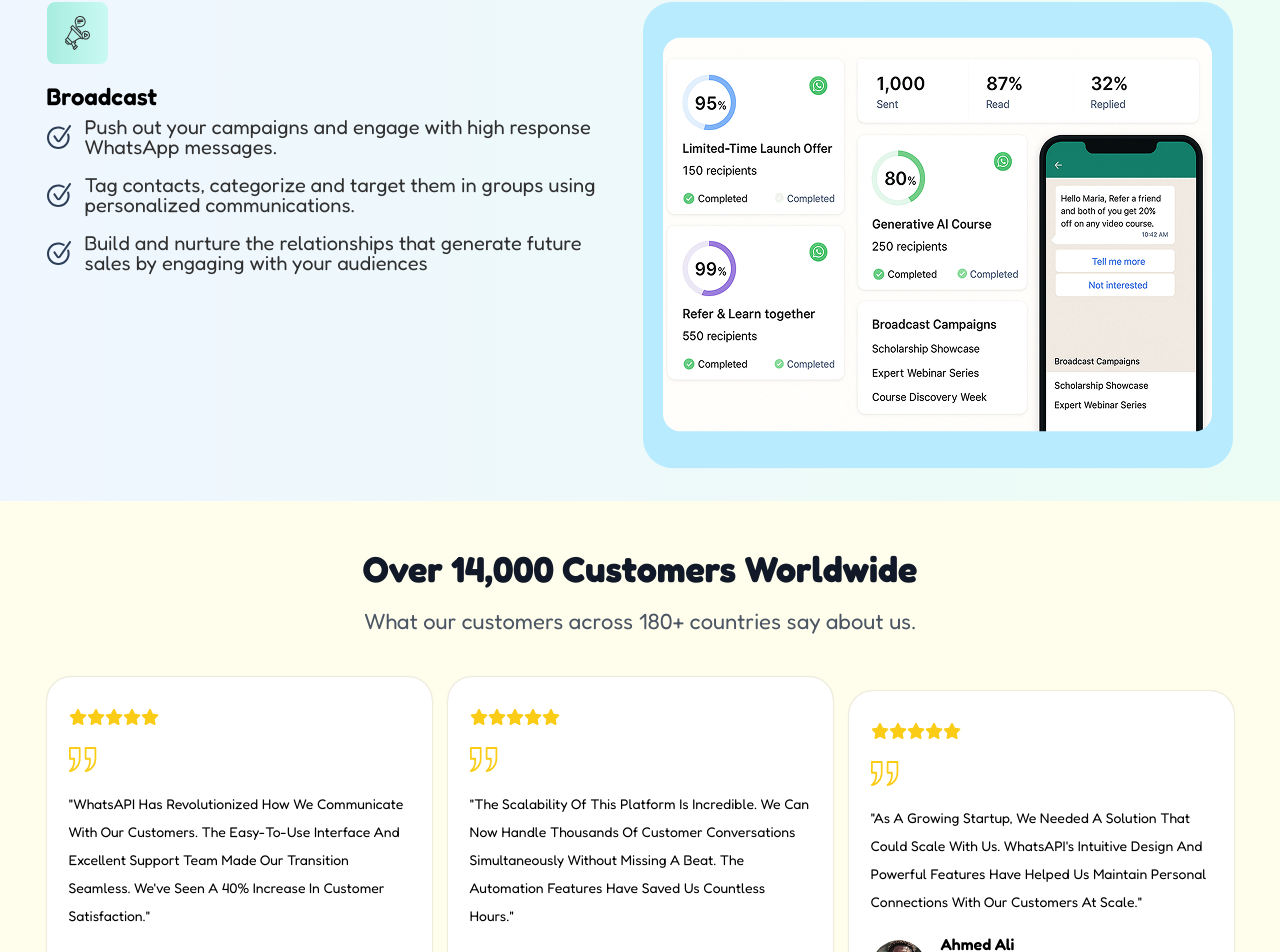
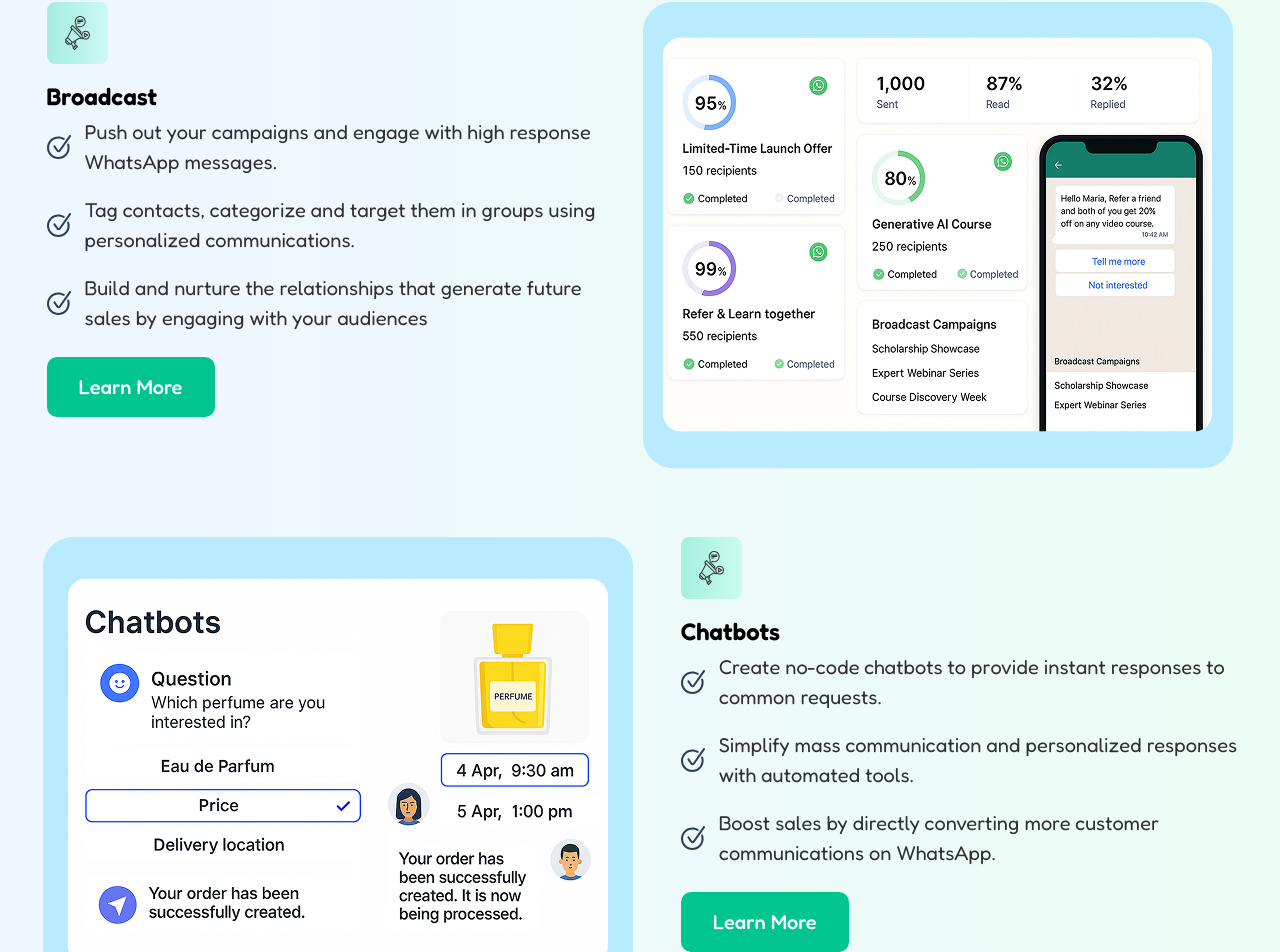
Before and after one commit to AQuadic/chat.space_nextjs, a Next.js app: page / in a window 1280 px wide. Shown: the part 1705-2657 px from the top of the page. Built offline with nearby package versions, Linux system fonts and the light colour scheme.

Commit message:
home features - last sections

```diff
--- a/src/components/home/HomeFeatures.tsx
+++ b/src/components/home/HomeFeatures.tsx
@@ -3,6 +3,8 @@ import Broadcast from '../icons/home/Broadcast'
 import NavyCheck from '../icons/home/NavyCheck'
 import Image from 'next/image'
 import featuresImage from '../../../public/images/home/homeFeatures.png'
+import chatbots from '../../../public/images/home/chatbots.png'
+import sharedTeam from '../../../public/images/home/sharedTeam.png'
 const HomeFeatures = () => {
     return (
         <section className='bg-[linear-gradient(90deg,_#EFF6FF_0%,_#ECFDF5_100%)] py-8'>
@@ -15,25 +17,90 @@ const HomeFeatures = () => {
                         <h1 className='text-[#000000] text-2xl font-semibold mt-4'>Broadcast</h1>
                         <div className='mt-1 flex items-center gap-[14px]'>
                             <NavyCheck />
-                            <p className='text-[#303030] text-xl font-normal leading-[100%]'>
+                            <p className='text-[#303030] text-xl font-normal leading-[150%]'>
                                 Push out your campaigns and engage with high response <br /> WhatsApp messages.
                             </p>
                         </div>
                         <div className='mt-[18px] flex items-center gap-[14px]'>
                             <NavyCheck />
-                            <p className='text-[#303030] text-xl font-normal leading-[100%]'>
+                            <p className='text-[#303030] text-xl font-normal leading-[150%]'>
                                 Tag contacts, categorize and target them in groups using <br /> personalized communications.
                             </p>
                         </div>
                         <div className='mt-[18px] flex items-center gap-[14px]'>
                             <NavyCheck />
-                            <p className='text-[#303030] text-xl font-normal leading-[100%]'>
+                            <p className='text-[#303030] text-xl font-normal leading-[150%]'>
                                 Build and nurture the relationships that generate future <br /> sales by engaging with your audiences
                             </p>
                         </div>
+                        <button className='w-[168px] h-[60px] bg-[#00C58E] rounded-[10px] mt-6 text-[#FFFFFF] text-xl font-medium leading-10'>
+                            Learn More
+                        </button>
                     </div>
                     <div>
                         <Image src={featuresImage} alt='features' width={590} height={466} />
+                    </div>
+                </div>
+
+                <div className='mt-[68px] flex flex-wrap justify-between gap-12'>
+                    <div>
+                        <Image src={chatbots} alt='features' width={590} height={466} />
+                    </div>
+                    <div>
+                        <Broadcast />
+                        <h1 className='text-[#000000] text-2xl font-semibold mt-4'>Chatbots</h1>
+                        <div className='mt-1 flex items-center gap-[14px]'>
+                            <NavyCheck />
+                            <p className='text-[#303030] text-xl font-normal leading-[150%]'>
+                                Create no-code chatbots to provide instant responses to <br /> common requests.
+                            </p>
+                        </div>
+                        <div className='mt-[18px] flex items-center gap-[14px]'>
+                            <NavyCheck />
+                            <p className='text-[#303030] text-xl font-normal leading-[150%]'>
+                                Simplify mass communication and personalized responses <br /> with automated tools.
+                            </p>
+                        </div>
+                        <div className='mt-[18px] flex items-center gap-[14px]'>
+                            <NavyCheck />
+                            <p className='text-[#303030] text-xl font-normal leading-[150%]'>
+                                Boost sales by directly converting more customer <br /> communications on WhatsApp.
+                            </p>
+                        </div>
+                            <button className='w-[168px] h-[60px] bg-[#00C58E] rounded-[10px] mt-6 text-[#FFFFFF] text-xl font-medium leading-10'>
+                            Learn More
+                        </button>
+                    </div>
+                </div>
+
+                <div className='mt-[68px] flex flex-wrap justify-between gap-12'>
+                    <div>
+                        <Broadcast />
+                        <h1 className='text-[#000000] text-2xl font-semibold mt-4'>sharedTeam</h1>
+                        <div className='mt-1 flex items-center gap-[14px]'>
+                            <NavyCheck />
+                            <p className='text-[#303030] text-xl font-normal leading-[150%]'>
+                                Push out your campaigns and engage with high response <br /> WhatsApp messages.
+                            </p>
+                        </div>
+                        <div className='mt-[18px] flex items-center gap-[14px]'>
+                            <NavyCheck />
+                            <p className='text-[#303030] text-xl font-normal leading-[150%]'>
+                                Tag contacts, categorize and target them in groups using <br /> personalized communications.
+                            </p>
+                        </div>
+                        <div className='mt-[18px] flex items-center gap-[14px]'>
+                            <NavyCheck />
+                            <p className='text-[#303030] text-xl font-normal leading-[150%]'>
+                                Build and nurture the relationships that generate future <br /> sales by engaging with your audiences
+                            </p>
+                        </div>
+                        <button className='w-[168px] h-[60px] bg-[#00C58E] rounded-[10px] mt-6 text-[#FFFFFF] text-xl font-medium leading-10'>
+                            Learn More
+                        </button>
+                    </div>
+                    <div>
+                        <Image src={sharedTeam} alt='features' width={590} height={466} />
                     </div>
                 </div>
 
```
Also changed, not shown: public/images/home/chatbots.png (added), public/images/home/sharedTeam.png (added).
